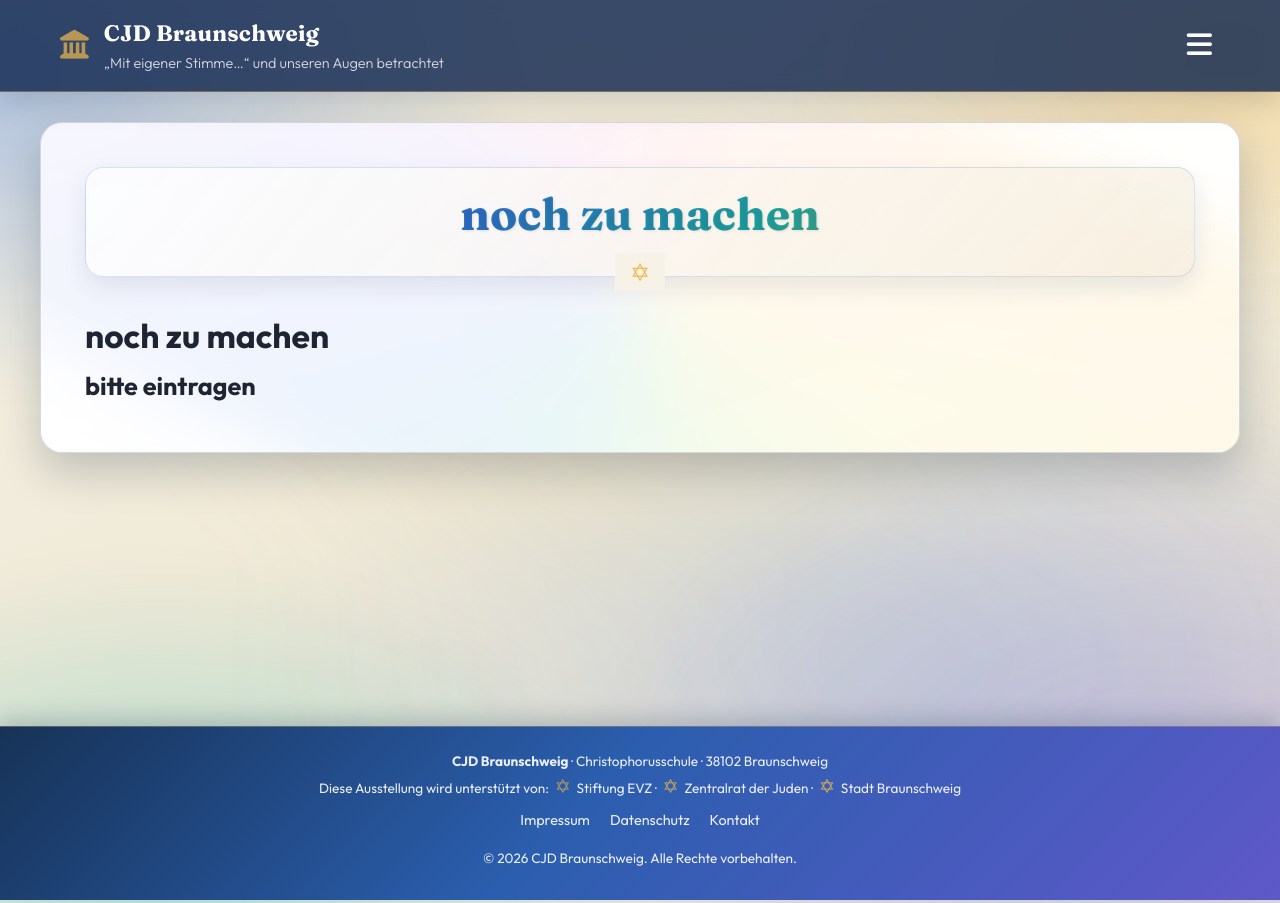
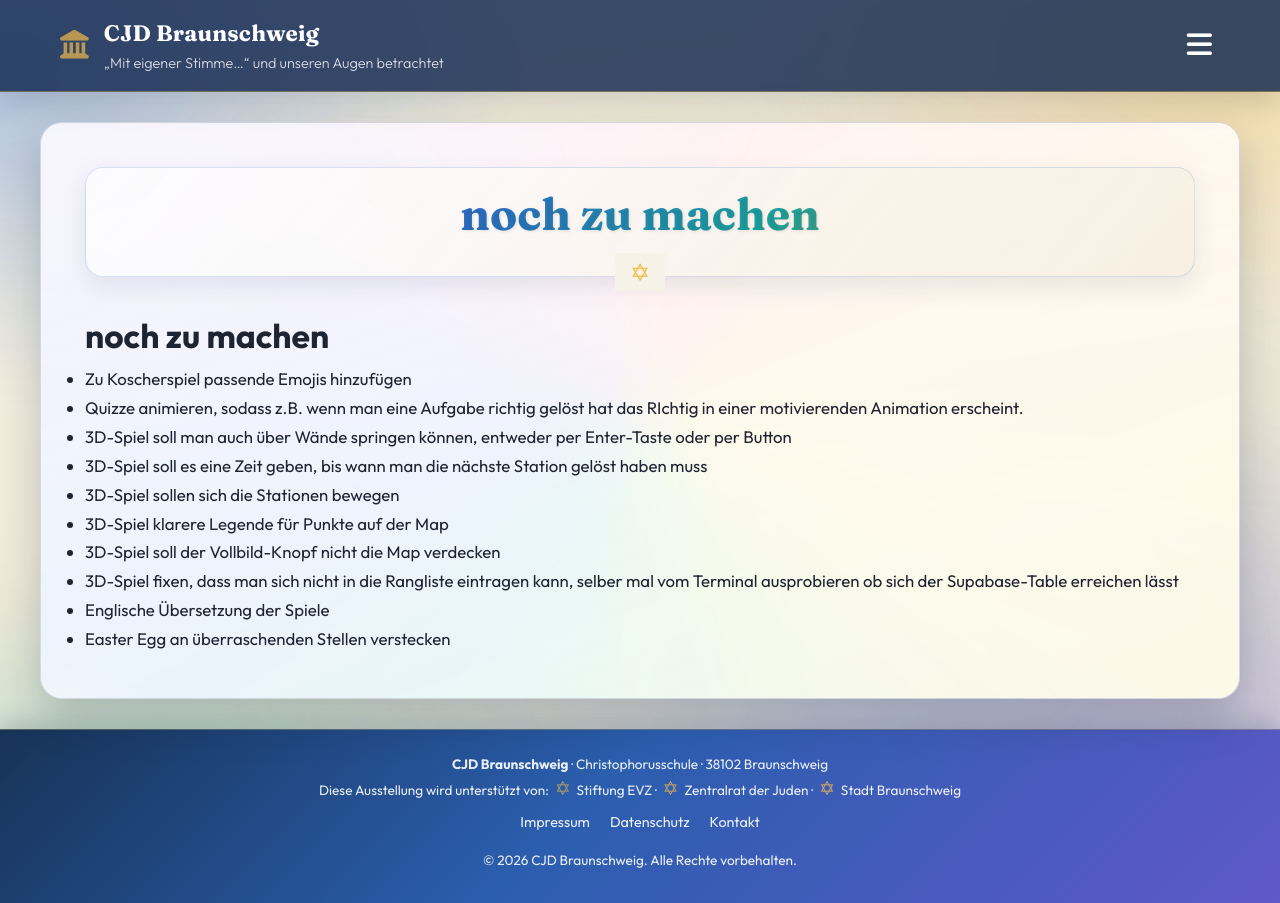
Before and after one commit to stolpersteinebs/stolpersteinebs.github.io, a Jekyll site: the page built from nochzumachen.md, in a window 1280 px wide. Built offline with Jekyll 4.4.1, drawn with Linux system fonts in a browser that asks for light colours; our own code applies the rules of GitHub Pages for plain Markdown files.

Commit message:
Update nochzumachen.md

```diff
--- a/nochzumachen.md
+++ b/nochzumachen.md
@@ -1,7 +1,17 @@
 ---
-title:
+title: noch zu machen
 permalink: /nochzumachen/
 layout: default
 ---
 # noch zu machen
-## bitte eintragen
+
+- Zu Koscherspiel passende Emojis hinzufügen
+- Quizze animieren, sodass z.B. wenn man eine Aufgabe richtig gelöst hat das RIchtig in einer motivierenden Animation erscheint.
+- 3D-Spiel soll man auch über Wände springen können, entweder per Enter-Taste oder per Button
+- 3D-Spiel soll es eine Zeit geben, bis wann man die nächste Station gelöst haben muss
+- 3D-Spiel sollen sich die Stationen bewegen
+- 3D-Spiel klarere Legende für Punkte auf der Map
+- 3D-Spiel soll der Vollbild-Knopf nicht die Map verdecken
+- 3D-Spiel fixen, dass man sich nicht in die Rangliste eintragen kann, selber mal vom Terminal ausprobieren ob sich der Supabase-Table erreichen lässt
+- Englische Übersetzung der Spiele
+- Easter Egg an überraschenden Stellen verstecken
```
